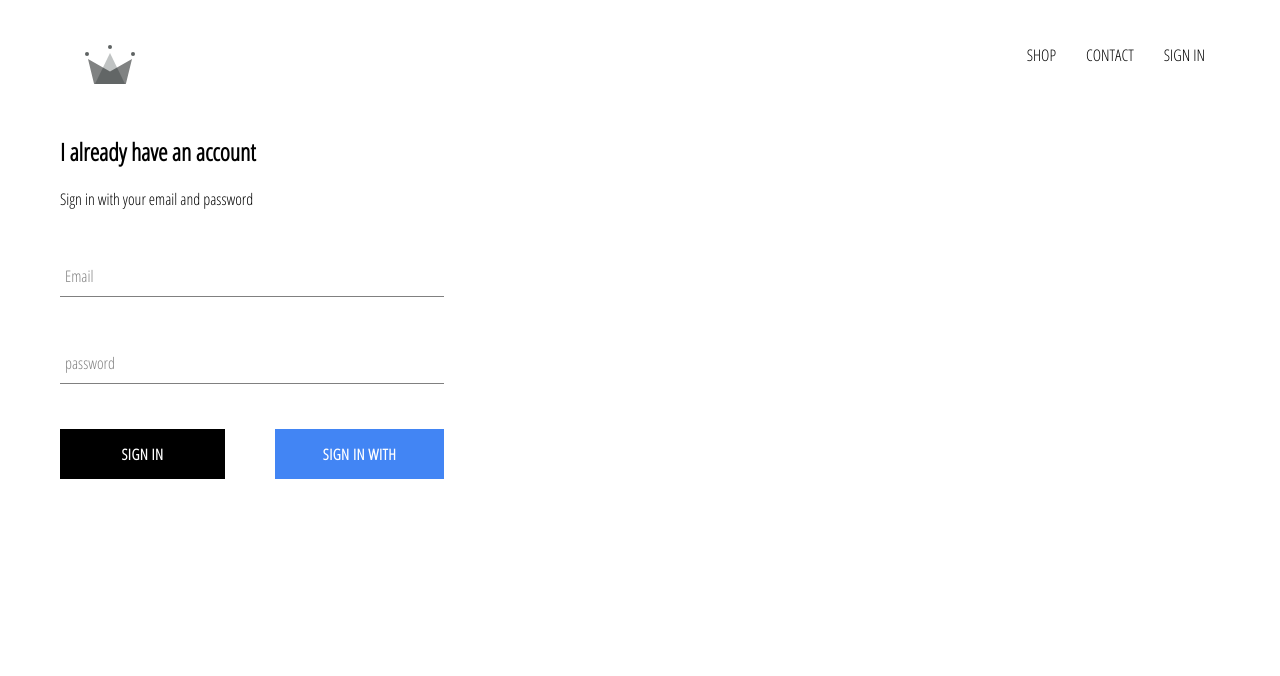
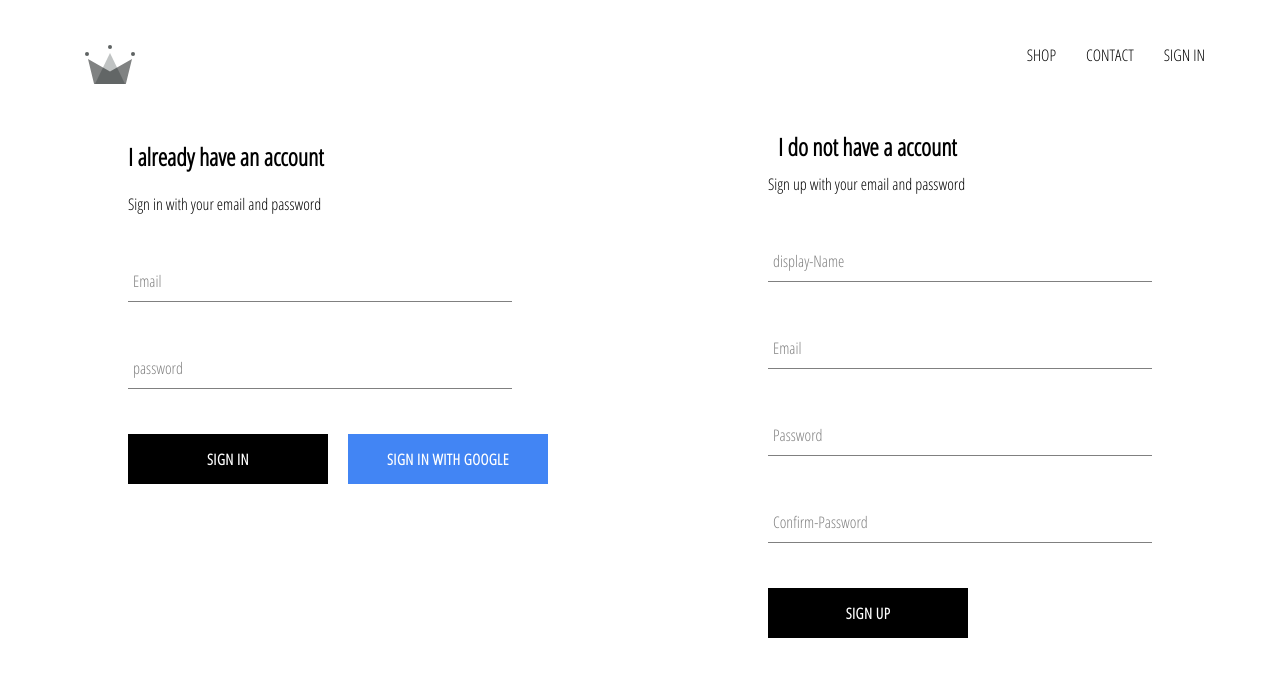
Before and after one commit to shikhar13012001/React-E-commerece-website, a React (Create React App) app: page /signin in a window 1280 px wide. Shown: the top 676 px of the page. Built offline with nearby package versions, Linux system fonts and the light colour scheme; no server answers.

Commit message:
implemented utils and set for authentication and storage in firestore

```diff
--- a/src/App.js
+++ b/src/App.js
@@ -5,7 +5,7 @@
 import ShopPage from './Pages/shop/shop.component';
  import Header from"./components/Header/header.component"
 import  SignInAndSignUpPage from './Pages/sign-in-and-sign-up/sign-in-and-sign-up.component'
-import { auth } from './firebase/firebase.utils';
+import { auth, createUserProfileDocument } from './firebase/firebase.utils';
 class App extends React.Component {
   constructor(){
     super();
@@ -15,9 +15,18 @@
   }
 unsubscribeFromAuth=null
   componentDidMount(){
-   this.unsubscribeFromAuth= auth.onAuthStateChanged(user=>{
-      this.setState({currentUser:user});
-      console.log(user);
+   this.unsubscribeFromAuth= auth.onAuthStateChanged(async userAuth=>{
+      if(userAuth){
+        const userRef= await createUserProfileDocument(userAuth);
+        userRef.onSnapshot(snap => {
+         this.setState({currentUser:{
+           id:snap.id,
+           ...snap.data()
+         }})
+        });
+
+      }
+     this.setState({ currentUser:userAuth});
     })
   }
   componentWillUnmount(){
@@ -25,7 +34,7 @@
   }
 render() { return (
     <div>
-      <Header/>
+      <Header currentUser={this.state.currentUser}/>
       <Switch>
         <Route exact path="/" component={HomePage}></Route>
         <Route path="/shop" component={ShopPage}></Route>
--- a/src/Pages/sign-in-and-sign-up/sign-in-and-sign-up.component.jsx
+++ b/src/Pages/sign-in-and-sign-up/sign-in-and-sign-up.component.jsx
@@ -1,9 +1,11 @@
 import React from 'react'
 import './sign-in-and-sign-up.styles.scss'
 import SignIn from'../../components/sign-in/sign-in.components'
+import SignUp from '../../components/sign-up/sign-up.component'
 const SignInAndSignUpPage = ()=>{
     return(
-        <div className="sign-in-and-sign-up"><SignIn/></div>
+        <div className="sign-in-and-sign-up"><SignIn/>
+        <SignUp></SignUp></div>
     )
 }
 export default  SignInAndSignUpPage;
--- a/src/Pages/sign-in-and-sign-up/sign-in-and-sign-up.styles.scss
+++ b/src/Pages/sign-in-and-sign-up/sign-in-and-sign-up.styles.scss
@@ -0,0 +1,6 @@
+.sign-in-and-sign-up {
+  width:80vw;
+  display: flex;
+  justify-content: space-between;
+  margin: 30px auto;
+}
--- a/src/components/Custombutton/custombutton.components.jsx
+++ b/src/components/Custombutton/custombutton.components.jsx
@@ -2,7 +2,7 @@
 import './custombutton.styles.scss'
 const CustomButton = ({ children, isGoogleSignIn,...otherProps})=>{
     return (
-        <button className={`${isGoogleSignIn ? 'google-sign-in':''} custom-button`} {...otherProps}>
+        <button className={`custom-button ${isGoogleSignIn ? 'google-sign-in':''} `} {...otherProps}>
         {
             children
         }
--- a/src/components/Custombutton/custombutton.styles.scss
+++ b/src/components/Custombutton/custombutton.styles.scss
@@ -1,6 +1,6 @@
 .custom-button {
-    min-width: 165px;
-    width: auto;
+    min-width: 200px;
+
     height: 50px;
     letter-spacing: 0.5px;
     line-height: 50px;
@@ -22,9 +22,13 @@
     &.google-sign-in{
       background-color: #4285f4;
       color:white;
-    }
+
+
+
     &:hover{
       background-color: #357ae8;
       border: none;
     }
-  }
+    }
+
+}
--- a/src/components/Header/header.component.jsx
+++ b/src/components/Header/header.component.jsx
@@ -17,7 +17,7 @@
            </Link>
        {
            currentUser ?
-           <div className='option' onClick={()=>{auth.signOut()}}></div>
+           <Link className='option' to='/' onClick={()=>{auth.signOut()}}>SIGN OUT</Link>
            :
            <Link className='option' to='/signin'>SIGN IN</Link>
        }
--- a/src/components/sign-in/sign-in.components.jsx
+++ b/src/components/sign-in/sign-in.components.jsx
@@ -48,7 +48,7 @@
           />
 <div className="buttons">
           <CustomButton type="submit">Sign In</CustomButton>
-          <CustomButton onClick={signInWithGoogle} isGoogleSignIn>Sign in with google</CustomButton>
+          <CustomButton onClick={signInWithGoogle} isGoogleSignIn>sign in with Google</CustomButton>
           </div>
         </form>
       </div>
--- a/src/components/sign-in/sign-in.styles.scss
+++ b/src/components/sign-in/sign-in.styles.scss
@@ -7,6 +7,6 @@
     }
     .buttons{
         display:flex;
-        gap:50px;
+        gap:20px;
     }
 }
--- /dev/null
+++ b/src/components/sign-up/sign-up.component.jsx
@@ -0,0 +1,89 @@
+import React from "react";
+import FormInput from "../FormInput/FormInput.component";
+import CustomButton from "../Custombutton/custombutton.components";
+import { auth, createUserProfileDocument } from "../../firebase/firebase.utils";
+import "./sign-up.styles.scss";
+class SignUp extends React.Component {
+  constructor() {
+    super();
+
+    this.state = {
+      displayName: "",
+      email: "",
+      password: "",
+      confirmPassword: "",
+    };
+  }
+  handleSubmit = async (event) => {
+    event.preventDefault();
+    const { displayName, email, password, confirmPassword } = this.state;
+    if (password !== confirmPassword) {
+      alert("Password do not match");
+      return;
+    }
+    try {
+      const { user } = await auth.createUserWithEmailAndPassword(
+        email,
+        password
+      );
+      createUserProfileDocument(user, { displayName });
+      this.setState({
+        displayName: "",
+        email: "",
+        pasword: "",
+        confirmPassword: "",
+      });
+    } catch (error) {
+      console.error(error);
+    }
+  };
+  handleChange = (event) => {
+    const { name, value } = event.target;
+    this.setState({ [name]: value });
+  };
+  render() {
+    const { displayName, email, password, confirmPassword } = this.state;
+    return (
+      <div className="sign-up">
+        <h2 className="title">I do not have a account</h2>
+        <span>Sign up with your email and password</span>
+        <form className="sign-up-form" onSubmit={this.handleSubmit}>
+          <FormInput
+            type="text"
+            name="displayName"
+            value={displayName}
+            onChange={this.handleChange}
+            label="display-Name"
+            required
+          ></FormInput>
+          <FormInput
+            type="email"
+            name="email"
+            value={email}
+            onChange={this.handleChange}
+            label="Email"
+            required
+          ></FormInput>
+          <FormInput
+            type="password"
+            name="password"
+            value={password}
+            onChange={this.handleChange}
+            label="Password"
+            required
+          ></FormInput>
+          <FormInput
+            type="password"
+            name="confirmPassword"
+            value={confirmPassword}
+            onChange={this.handleChange}
+            label="Confirm-Password"
+            required
+          ></FormInput>
+          <CustomButton type="submit"> Sign Up</CustomButton>
+        </form>
+      </div>
+    );
+  }
+}
+export default SignUp;
--- /dev/null
+++ b/src/components/sign-up/sign-up.styles.scss
@@ -0,0 +1,9 @@
+.sign-up{
+    display:flex;
+    width:30vw;
+  margin-left:20px;
+    flex-direction:column;
+    .title{
+        margin:10px 10px;
+    }
+}
--- a/src/firebase/firebase.utils.js
+++ b/src/firebase/firebase.utils.js
@@ -1,24 +1,42 @@
-import firebase from 'firebase/app';
-import 'firebase/firestore';
-import 'firebase/auth';
-const config={
-
+import firebase from "firebase/app";
+import "firebase/firestore";
+import "firebase/auth";
+const config = {
   apiKey: "AIzaSyAUplT6JO5SEcSOqNx98M3xj8YE6uvMxgw",
   authDomain: "crwn-clothing-66598.firebaseapp.com",
   projectId: "crwn-clothing-66598",
   storageBucket: "crwn-clothing-66598.appspot.com",
   messagingSenderId: "966752495872",
   appId: "1:966752495872:web:f3ad8c49897a4d23fd6be5",
-        measurementId: "G-5T4F2ZSPE6"
+  measurementId: "G-5T4F2ZSPE6",
+};
+export const createUserProfileDocument = async (
+  userAuth,
+  ...additionalData
+) => {
+  if (!userAuth) {
+    return;
+  }
+  const userRef = firestore.doc(`users/${userAuth.uid}`);
 
+  const snap = await userRef.get();
+  if (!snap.exists) {
+    const { displayName, email } = userAuth;
+    const createdAt = new Date();
+    try {
+      await userRef.set({ displayName, email, createdAt, ...additionalData });
+    } catch (error) {
+      console.log(error.message);
     }
+  }
+  return userRef;
+};
 firebase.initializeApp(config);
-export const auth=firebase.auth();
-export const firestore=firebase.firestore();
+export const auth = firebase.auth();
+export const firestore = firebase.firestore();
 const provider = new firebase.auth.GoogleAuthProvider();
-provider.setCustomParameters({prompt: 'select_account'});
-export const signInWithGoogle =()=>{
+provider.setCustomParameters({ prompt: "select_account" });
+export const signInWithGoogle = () => {
   auth.signInWithPopup(provider);
-
-}
+};
 export default firebase;
```
Lines whose indentation alone changed are shown as unchanged.
